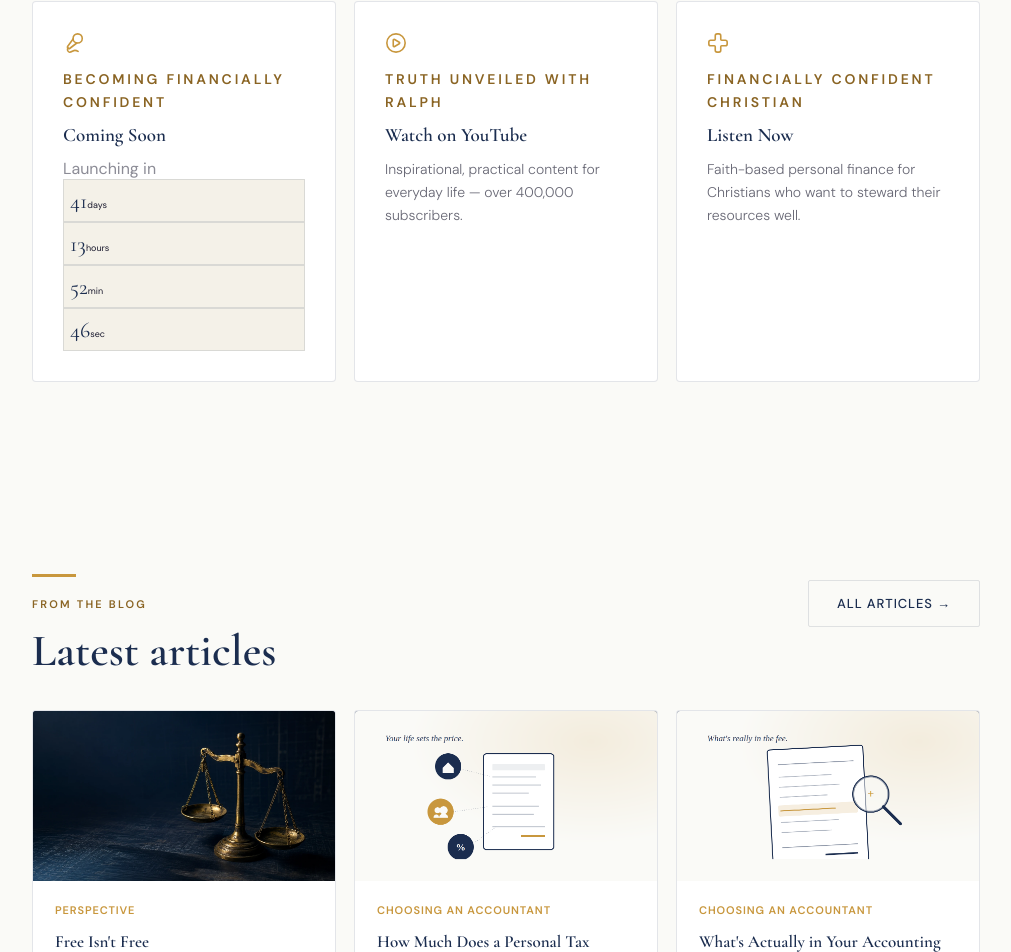
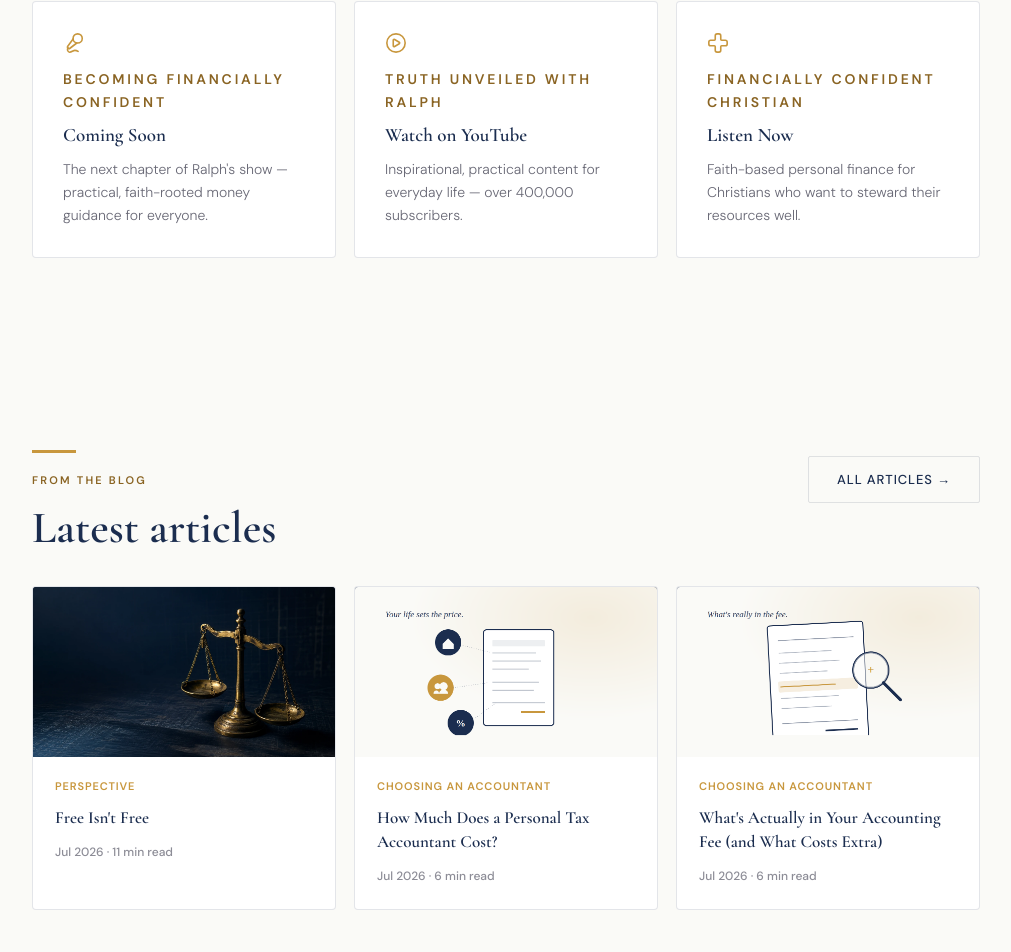
Before and after one commit to abiyourva/ralphwebsite, a Next.js app: page / in a window 1280 px wide. Shown: the part 6597-7549 px from the top of the page, without its empty margins (134-1145 px from the left). Built offline with nearby package versions, Linux system fonts and the light colour scheme.

Commit message:
Remove BFC launch countdown from homepage card
Co-Authored-By: Claude Sonnet 5 <noreply@anthropic.com>
Claude-Session: https://claude.ai/code/session_016gTfRCFYDnexQSfy5Sb9KQ

```diff
--- a/app/home.css
+++ b/app/home.css
@@ -109,19 +109,6 @@
 }
 .hero-photo-tag { position: absolute; bottom: -46px; left: 0; right: 0; text-align: center; }
 .hero-photo-tag p { font-size: 12px; font-weight: 500; letter-spacing: 0.08em; color: var(--muted2); }
-
-/* ── LATEST-FROM-RALPH COUNTDOWN CARD ── */
-.home-countdown-compact .launch-countdown { margin-bottom: 0; }
-.home-countdown-compact .launch-countdown-label { color: var(--muted2); margin-bottom: 10px; }
-.home-countdown-compact .launch-countdown-cells { justify-content: flex-start; gap: 8px; }
-.home-countdown-compact .launch-countdown-cell {
-  min-width: 52px;
-  padding: 8px 6px 7px;
-  background: var(--bg-alt);
-  border: 1px solid var(--border);
-}
-.home-countdown-compact .launch-countdown-num { font-family: var(--font-cormorant), serif; font-size: 22px; color: var(--h); }
-.home-countdown-compact .launch-countdown-unit { font-size: 9px; }
 
 /* Quiz CTA + Email CTA radial backdrop */
 .radial-soft { position: absolute; top: 50%; left: 50%; transform: translate(-50%,-50%); pointer-events: none; background: radial-gradient(ellipse, rgba(200,151,61,0.1) 0%, transparent 70%); }
--- a/app/page.tsx
+++ b/app/page.tsx
@@ -5,7 +5,6 @@ import EmailCaptureForm from "@/components/EmailCaptureForm";
 import HeroParallax from "@/components/HeroParallax";
 import WelcomeVideo from "@/components/WelcomeVideo";
 import EventBadge from "@/components/EventBadge";
-import LaunchCountdown from "@/components/LaunchCountdown";
 import PressCarousel, { type PressCarouselItem } from "@/components/PressCarousel";
 import Testimonials from "@/components/Testimonials";
 import { APPEARANCES } from "@/lib/appearances";
@@ -394,9 +393,7 @@ export default function HomePage() {
               <div className="episode-card-icon"><Mic2 size={22} strokeWidth={1.75} /></div>
               <p className="eyebrow" style={{ marginBottom: "8px" }}>Becoming Financially Confident</p>
               <h3>Coming Soon</h3>
-              <div className="home-countdown-compact">
-                <LaunchCountdown label="Launching in" />
-              </div>
+              <p>The next chapter of Ralph&apos;s show — practical, faith-rooted money guidance for everyone.</p>
             </Link>
             <a
               href="https://www.truthunveiledwithralph.com/"
```
